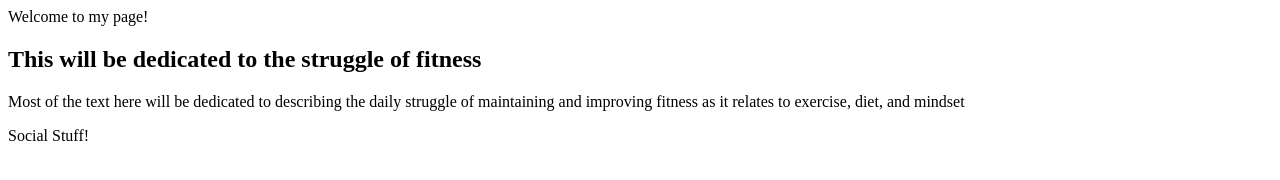
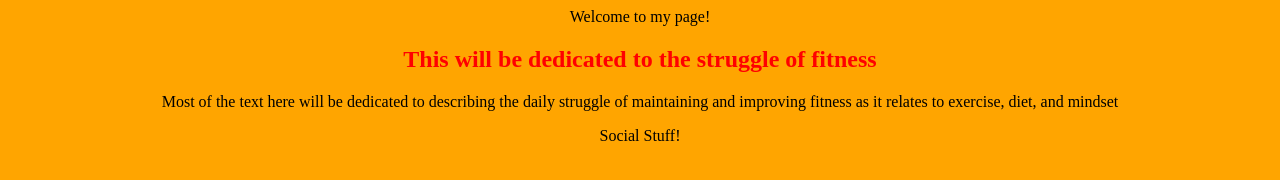
Before and after one commit to Barlow0471/Fitness, a plain HTML site: page index.html in a window 1280 px wide. Drawn offline with Linux system fonts and the light colour scheme.

Commit message:
linked css and did some styling

```diff
--- a/index.html
+++ b/index.html
@@ -1,6 +1,7 @@
 <!DOCTYPE html>
 <html lang="eng">
     <head><title>Body by Barlow</title></head>
+    <link rel="stylesheet" href="main.css">
     <body>
         <header role="banner"> Welcome to my page!</header>
         <section>
--- a/main.css
+++ b/main.css
@@ -0,0 +1,9 @@
+body{
+    display: block;
+    background-color: orange;
+    text-align: center;
+}
+h2{
+    color: red;
+    text-align: center;
+}
```
